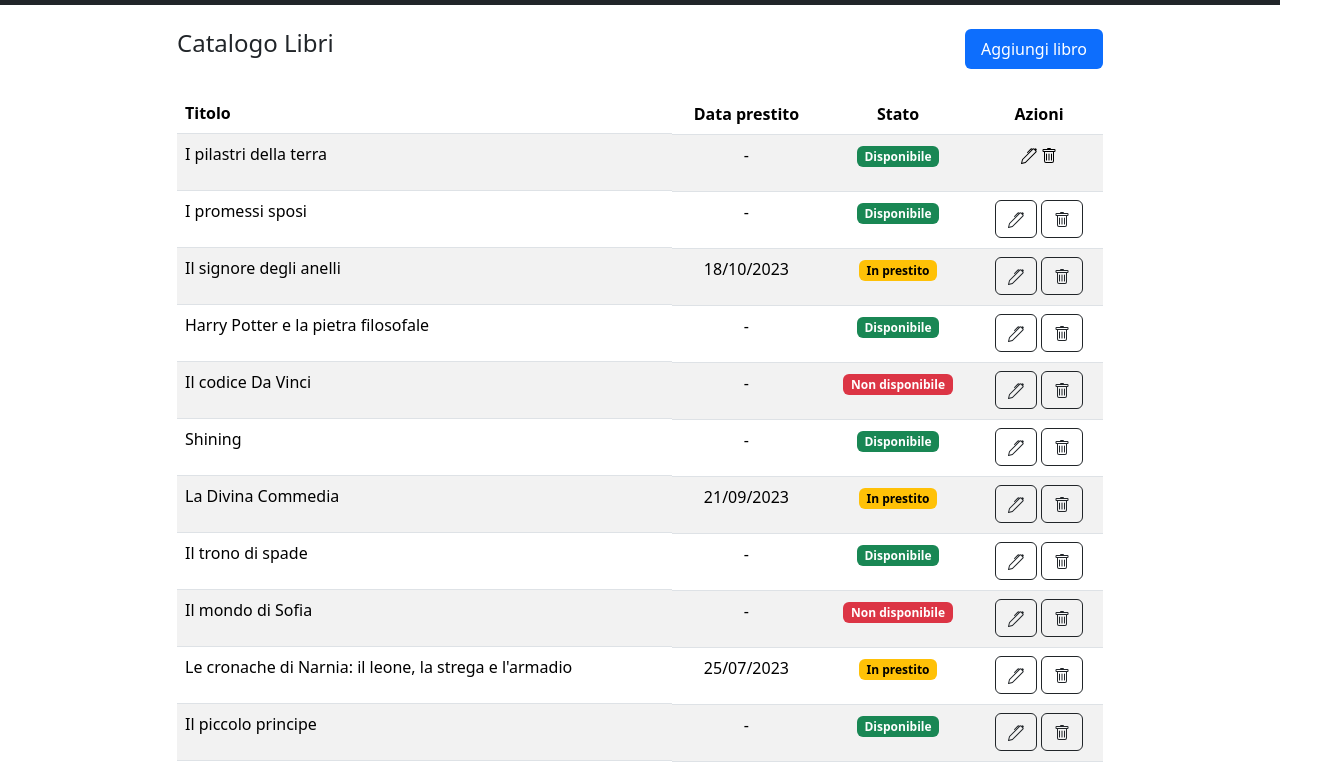
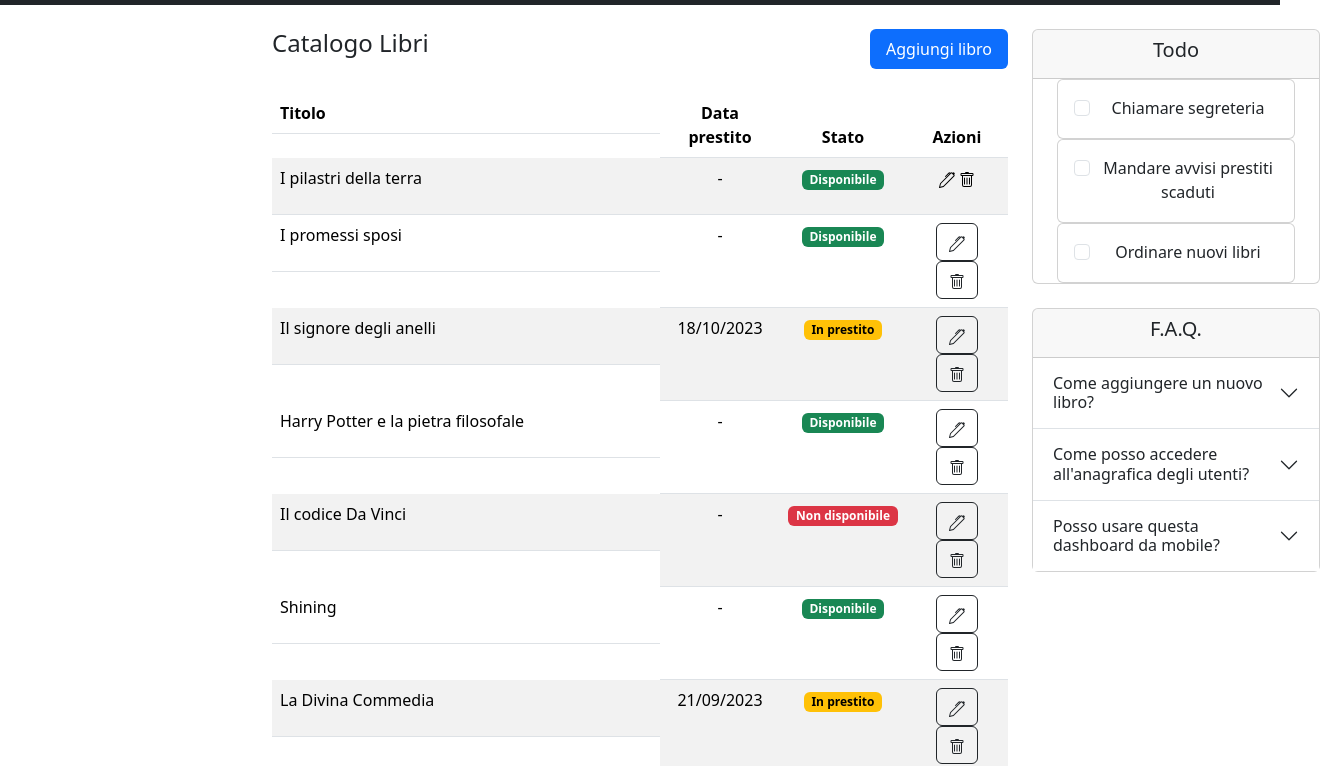
Before and after one commit to MarcoGreco74/html-css-bootstrap-dashboard, a plain HTML site: page index.html in a window 1280 px wide. Shown: the part 71-837 px from the top of the page, 1320 px wide, since content can reach past the window. Drawn offline with nearby package versions, Linux system fonts and the light colour scheme.

Commit message:
feat: add bonus

```diff
--- a/index.html
+++ b/index.html
@@ -34,7 +34,8 @@
     </nav>
   <div class="container text-center ">
     <div class="row">
-    <div class="col-1">
+      <div class="col-2">
+
       </div>
     <div class="col pt-4">
       <ul class="nav nav-pills d-flex justify-content-between">
@@ -275,8 +276,87 @@
       </table>
 
     </div>
-    <div class="col-1">
+    <div class="col-2">
+      <!---------------- BONUS ------------------>
+      <div class="card mt-4" style="width: 18rem;">
+        <div class="card-header">
+          <h5>Todo</h5>
+        </div>
+        <div class="container px-4 text-center">
+          <div class="row gx-5">
+            <div class="col">
+              <div class="card">
+              <div class="card-body">
+              <div class="form-check">
+                <input class="form-check-input" type="checkbox" value="" id="flexCheckDefault">
+                  <label class="form-check-label" for="flexCheckDefault">
+                    Chiamare segreteria
+                  </label>
+              </div>
+              </div>
+              </div>
+        <div class="card">
+          <div class="card-body">
+            <div class="form-check">
+              <input class="form-check-input" type="checkbox" value="" id="flexCheckDefault">
+              <label class="form-check-label" for="flexCheckDefault">
+               Mandare avvisi prestiti scaduti
+              </label>
+            </div>
+          </div>
+        </div>
+        <div class="card">
+          <div class="card-body">
+            <div class="form-check">
+              <input class="form-check-input" type="checkbox" value="" id="flexCheckDefault">
+              <label class="form-check-label" for="flexCheckDefault">
+                Ordinare nuovi libri
+              </label>
+              </div>
+            </div>
+          </div>
+          </div>
+        </div>
+      </div>
+      </div>
 
+      <div class="card mt-4" style="width: 18rem;">
+        <div class="card-header">
+          <h5>F.A.Q.</h5>
+        </div>
+        <div class="accordion accordion-flush" id="accordionFlushExample">
+          <div class="accordion-item">
+            <h2 class="accordion-header">
+              <button class="accordion-button collapsed" type="button" data-bs-toggle="collapse" data-bs-target="#flush-collapseOne" aria-expanded="false" aria-controls="flush-collapseOne">
+                Come aggiungere un nuovo libro?
+              </button>
+            </h2>
+            <div id="flush-collapseOne" class="accordion-collapse collapse" data-bs-parent="#accordionFlushExample">
+              <div class="accordion-body">Placeholder content for this accordion, which is intended to demonstrate the <code>.accordion-flush</code> class. This is the first item's accordion body.</div>
+            </div>
+          </div>
+          <div class="accordion-item">
+            <h2 class="accordion-header">
+              <button class="accordion-button collapsed" type="button" data-bs-toggle="collapse" data-bs-target="#flush-collapseTwo" aria-expanded="false" aria-controls="flush-collapseTwo">
+                Come posso accedere all'anagrafica degli utenti?
+              </button>
+            </h2>
+            <div id="flush-collapseTwo" class="accordion-collapse collapse" data-bs-parent="#accordionFlushExample">
+              <div class="accordion-body">Placeholder content for this accordion, which is intended to demonstrate the <code>.accordion-flush</code> class. This is the second item's accordion body. Let's imagine this being filled with some actual content.</div>
+            </div>
+          </div>
+          <div class="accordion-item">
+            <h2 class="accordion-header">
+              <button class="accordion-button collapsed" type="button" data-bs-toggle="collapse" data-bs-target="#flush-collapseThree" aria-expanded="false" aria-controls="flush-collapseThree">
+                Posso usare questa dashboard da mobile?
+              </button>
+            </h2>
+            <div id="flush-collapseThree" class="accordion-collapse collapse" data-bs-parent="#accordionFlushExample">
+              <div class="accordion-body">Placeholder content for this accordion, which is intended to demonstrate the <code>.accordion-flush</code> class. This is the third item's accordion body. Nothing more exciting happening here in terms of content, but just filling up the space to make it look, at least at first glance, a bit more representative of how this would look in a real-world application.</div>
+            </div>
+          </div>
+        </div>
+      </div>
     </div>
   </div>
 </div>
```
Lines whose indentation alone changed are shown as unchanged.
